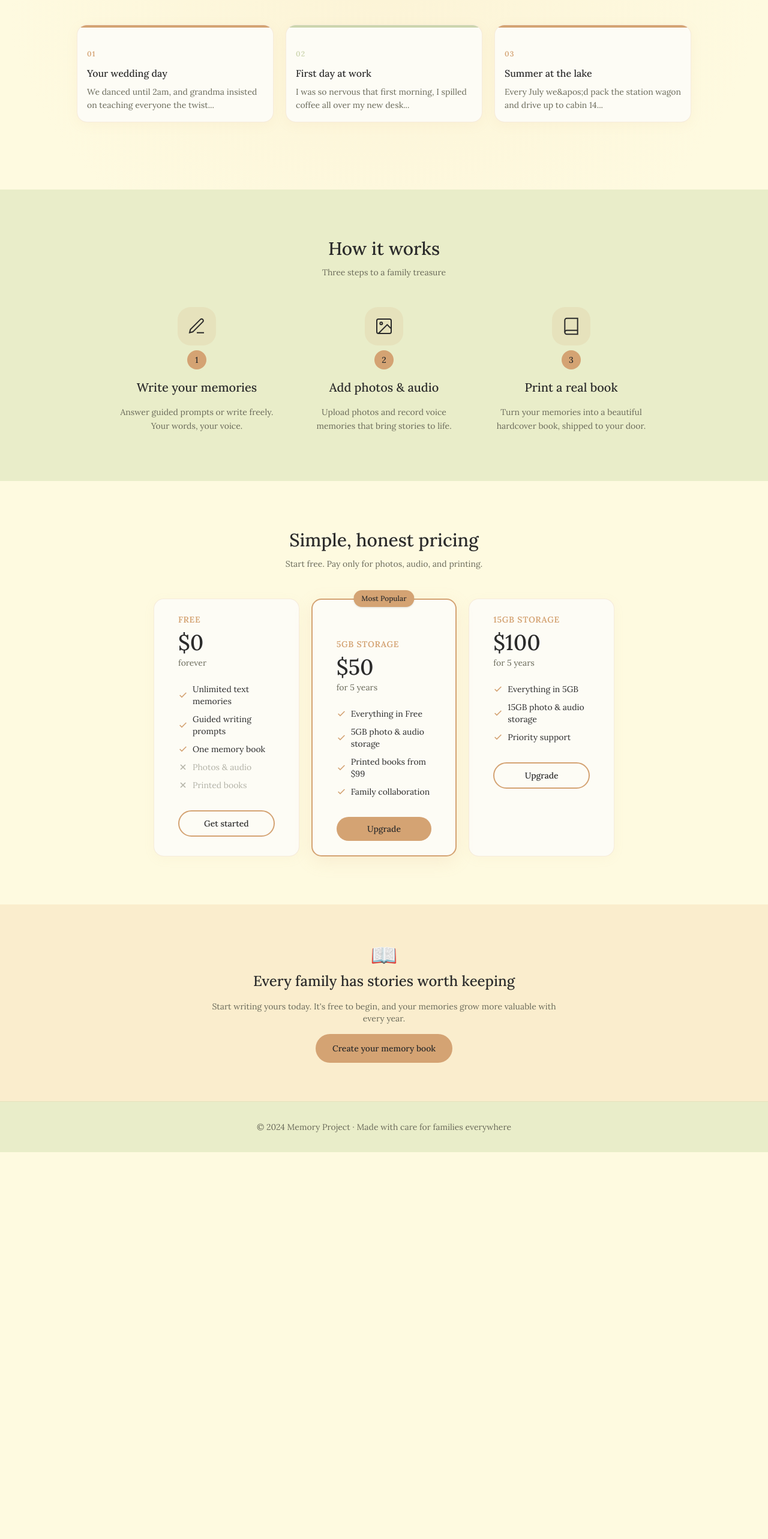
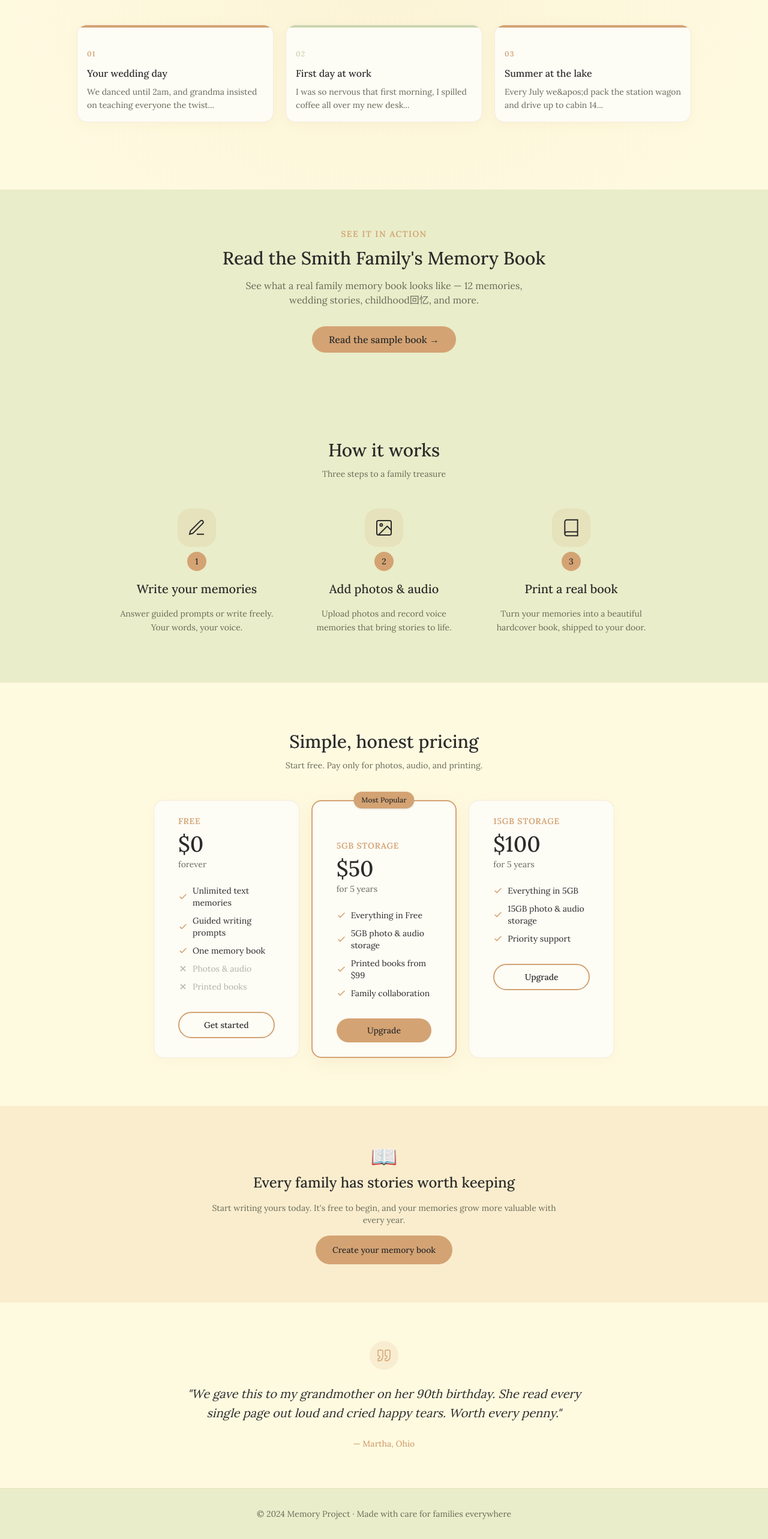
Before and after one commit to redrixvix/memory-project-web, a Next.js app: page / in a window 1280 px wide. Shown: the part 623-3189 px from the top of the page at 60% size. Before the commit the page ends 2544 px from the top, so only its background shows below. Built offline with nearby package versions, Linux system fonts and the light colour scheme.

Commit message:
feat: share preview links, demo book, testimonials

```diff
--- a/app/api/auth/login/route.ts
+++ b/app/api/auth/login/route.ts
@@ -55,14 +55,14 @@ export async function POST(request: NextRequest) {
     `;
 
     // CORS for Expo app
+    const response = NextResponse.json({
+      user: { id: user.id, email: user.email, name: user.name }
+    });
+
     response.headers.set('Access-Control-Allow-Origin', 'https://web-redrixvixs-projects.vercel.app');
     response.headers.set('Access-Control-Allow-Methods', 'GET, POST, PUT, DELETE, OPTIONS');
     response.headers.set('Access-Control-Allow-Headers', 'Content-Type, Cookie');
     response.headers.set('Access-Control-Allow-Credentials', 'true');
-
-    const response = NextResponse.json({
-      user: { id: user.id, email: user.email, name: user.name }
-    });
 
     response.cookies.set('session', sessionId, {
       httpOnly: true,
--- a/app/api/auth/signup/route.ts
+++ b/app/api/auth/signup/route.ts
@@ -40,12 +40,12 @@ export async function POST(request: NextRequest) {
     `;
 
     // CORS for Expo app
+    const response = NextResponse.json({ user }, { status: 201 });
+
     response.headers.set('Access-Control-Allow-Origin', 'https://web-redrixvixs-projects.vercel.app');
     response.headers.set('Access-Control-Allow-Methods', 'GET, POST, PUT, DELETE, OPTIONS');
     response.headers.set('Access-Control-Allow-Headers', 'Content-Type, Cookie');
     response.headers.set('Access-Control-Allow-Credentials', 'true');
-
-    const response = NextResponse.json({ user }, { status: 201 });
 
     response.cookies.set('session', sessionId, {
       httpOnly: true,
--- a/app/api/books/[id]/memories/route.ts
+++ b/app/api/books/[id]/memories/route.ts
@@ -19,11 +19,13 @@ export async function GET(
 ) {
   try {
     const user = await getUserFromSession(request);
-    if (!user) const origin = request.headers.get('origin') || 'https://web-redrixvixs-projects.vercel.app';
+    if (!user) {
+      const origin = request.headers.get('origin') || 'https://web-redrixvixs-projects.vercel.app';
       const res = NextResponse.json({ error: 'Unauthorized' }, { status: 401 });
       res.headers.set('Access-Control-Allow-Origin', origin);
       res.headers.set('Access-Control-Allow-Credentials', 'true');
       return res;
+    }
     const { id } = await params;
     const memories = await sql`
       SELECT m.id, m.book_id, m.prompt_question, m.answer_text, m.photo_urls, m.audio_url, m.created_at
@@ -45,11 +47,13 @@ export async function POST(
 ) {
   try {
     const user = await getUserFromSession(request);
-    if (!user) const origin = request.headers.get('origin') || 'https://web-redrixvixs-projects.vercel.app';
+    if (!user) {
+      const origin = request.headers.get('origin') || 'https://web-redrixvixs-projects.vercel.app';
       const res = NextResponse.json({ error: 'Unauthorized' }, { status: 401 });
       res.headers.set('Access-Control-Allow-Origin', origin);
       res.headers.set('Access-Control-Allow-Credentials', 'true');
       return res;
+    }
     const { id: bookId } = await params;
     const { prompt_question, answer_text, photo_urls, audio_url } = await request.json();
 
--- a/app/books/[id]/edit/page.tsx
+++ b/app/books/[id]/edit/page.tsx
@@ -220,6 +220,12 @@ export default function EditMemory({ params }: { params: Promise<{ id: string }>
             />
           </div>
 
+          <div className="text-xs text-center py-2" style={{ color: "#6A6A5A" }}>
+            Free plan includes unlimited text memories.{' '}
+            <Link href="/signup" className="underline" style={{ color: "var(--bronze)" }}>Upgrade</Link>{' '}
+            to add photos and audio.
+          </div>
+
           <div className="flex gap-3">
             <Button type="submit" disabled={loading || !answer.trim()} className="rounded-full" style={{ backgroundColor: "var(--bronze)", color: "var(--charcoal)" }}>
               {loading ? 'Saving...' : memoryId ? 'Update Memory' : 'Save Memory'}
--- a/app/login/page.tsx
+++ b/app/login/page.tsx
@@ -71,6 +71,7 @@ export default function Login() {
                     value={email}
                     onChange={(e) => setEmail(e.target.value)}
                     required
+                    autoComplete="email"
                     placeholder="ruth@example.com"
                     className="text-sm rounded-xl"
                     style={{ borderColor: "rgba(212,163,115,0.3)", backgroundColor: "var(--papaya)" }}
@@ -85,6 +86,7 @@ export default function Login() {
                     value={password}
                     onChange={(e) => setPassword(e.target.value)}
                     required
+                    autoComplete="current-password"
                     placeholder="Your password"
                     className="text-sm rounded-xl"
                     style={{ borderColor: "rgba(212,163,115,0.3)", backgroundColor: "var(--papaya)" }}
--- a/app/page.tsx
+++ b/app/page.tsx
@@ -111,6 +111,26 @@ export default function Home() {
               </CardContent>
             </Card>
           ))}
+        </div>
+      </section>
+
+      {/* Demo / Try it section — beige bg */}
+      <section className="py-16 px-6 md:px-10" style={{ backgroundColor: "var(--beige)" }}>
+        <div className="max-w-4xl mx-auto text-center">
+          <p className="text-sm font-semibold uppercase tracking-widest mb-3" style={{ color: "var(--bronze)" }}>See it in action</p>
+          <h2 className="text-3xl font-medium mb-4" style={{ fontFamily: "var(--font-serif), 'Lora', Georgia, serif", color: "var(--charcoal)" }}>
+            Read the Smith Family's Memory Book
+          </h2>
+          <p className="mb-8 text-base max-w-lg mx-auto" style={{ color: "#6A6A5A" }}>
+            See what a real family memory book looks like — 12 memories, wedding stories, childhood回忆, and more.
+          </p>
+          <a
+            href="/books/1/preview"
+            className="inline-flex h-11 items-center justify-center rounded-full px-7 py-3 text-base font-medium transition-opacity"
+            style={{ backgroundColor: "var(--bronze)", color: "var(--charcoal)" }}
+          >
+            Read the sample book →
+          </a>
         </div>
       </section>
 
@@ -301,6 +321,19 @@ export default function Home() {
         </div>
       </section>
 
+      {/* Testimonial / social proof */}
+      <section className="py-16 px-6 md:px-10" style={{ backgroundColor: "var(--cornsilk)" }}>
+        <div className="max-w-2xl mx-auto text-center space-y-6">
+          <div className="w-12 h-12 rounded-full flex items-center justify-center mx-auto" style={{ backgroundColor: "rgba(212,163,115,0.15)" }}>
+            <svg className="w-6 h-6" viewBox="0 0 24 24" fill="none" stroke="currentColor" strokeWidth="1.5" style={{ color: "var(--bronze)" }}><path d="M3 21c3 0 7-1 7-8V5c0-1.25-.756-2.017-2-2H4c-1.25 0-2 .75-2 1.972V11c0 1.25.75 2 2 2 1 0 1 0 1 1v1c0 1-1 2-2 2s-1 .008-1 1.031V21z"/><path d="M15 21c3 0 7-1 7-8V5c0-1.25-.757-2.017-2-2h-4c-1.25 0-2 .75-2 1.972V11c0 1.25.75 2 2 2h.75c0 2.25.25 4-2.75 4v3z"/></svg>
+          </div>
+          <blockquote className="text-xl italic leading-relaxed" style={{ fontFamily: "var(--font-serif), 'Lora', Georgia, serif", color: "var(--charcoal)" }}>
+            "We gave this to my grandmother on her 90th birthday. She read every single page out loud and cried happy tears. Worth every penny."
+          </blockquote>
+          <p className="text-sm font-medium" style={{ color: "var(--bronze)" }}>— Martha, Ohio</p>
+        </div>
+      </section>
+
       {/* Footer — warm dark */}
       <footer className="py-8 px-6 md:px-10 border-t" style={{ borderColor: "rgba(212,163,115,0.15)", backgroundColor: "var(--beige)" }}>
         <p className="text-center text-sm" style={{ color: "#6A6A5A" }}>© 2024 Memory Project · Made with care for families everywhere</p>
--- a/app/signup/page.tsx
+++ b/app/signup/page.tsx
@@ -72,6 +72,7 @@ export default function Signup() {
                     value={name}
                     onChange={(e) => setName(e.target.value)}
                     required
+                    autoComplete="name"
                     placeholder="Ruth Johnson"
                     className="text-sm rounded-xl"
                     style={{ borderColor: "rgba(212,163,115,0.3)", backgroundColor: "var(--papaya)" }}
@@ -86,6 +87,7 @@ export default function Signup() {
                     value={email}
                     onChange={(e) => setEmail(e.target.value)}
                     required
+                    autoComplete="email"
                     placeholder="ruth@example.com"
                     className="text-sm rounded-xl"
                     style={{ borderColor: "rgba(212,163,115,0.3)", backgroundColor: "var(--papaya)" }}
@@ -101,6 +103,7 @@ export default function Signup() {
                     onChange={(e) => setPassword(e.target.value)}
                     required
                     minLength={6}
+                    autoComplete="new-password"
                     placeholder="At least 6 characters"
                     className="text-sm rounded-xl"
                     style={{ borderColor: "rgba(212,163,115,0.3)", backgroundColor: "var(--papaya)" }}
```
Also changed, not shown: app/books/[id]/page.tsx (+13 -0 lines), app/api/memories/route.ts (indentation only). Lines whose indentation alone changed are shown as unchanged.
